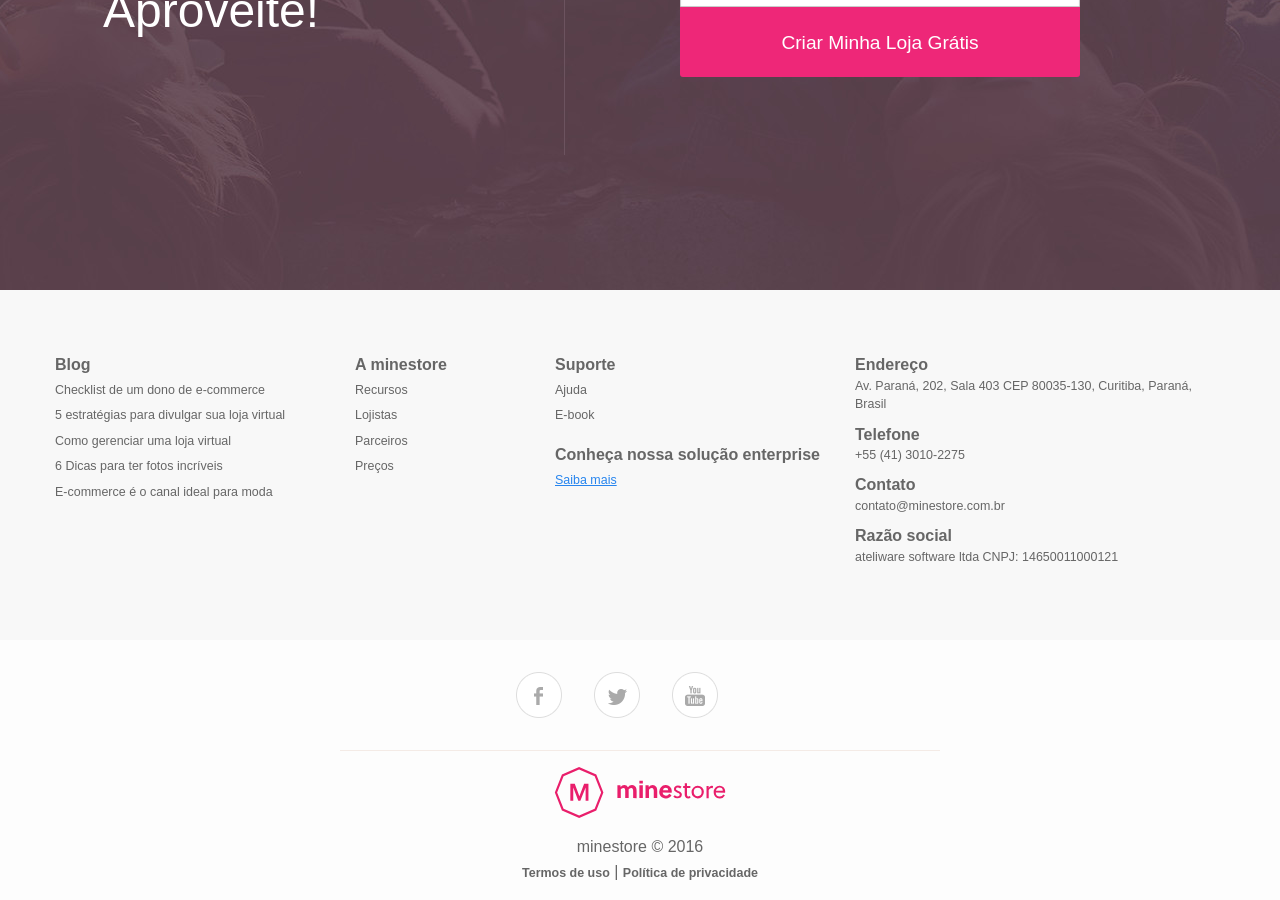
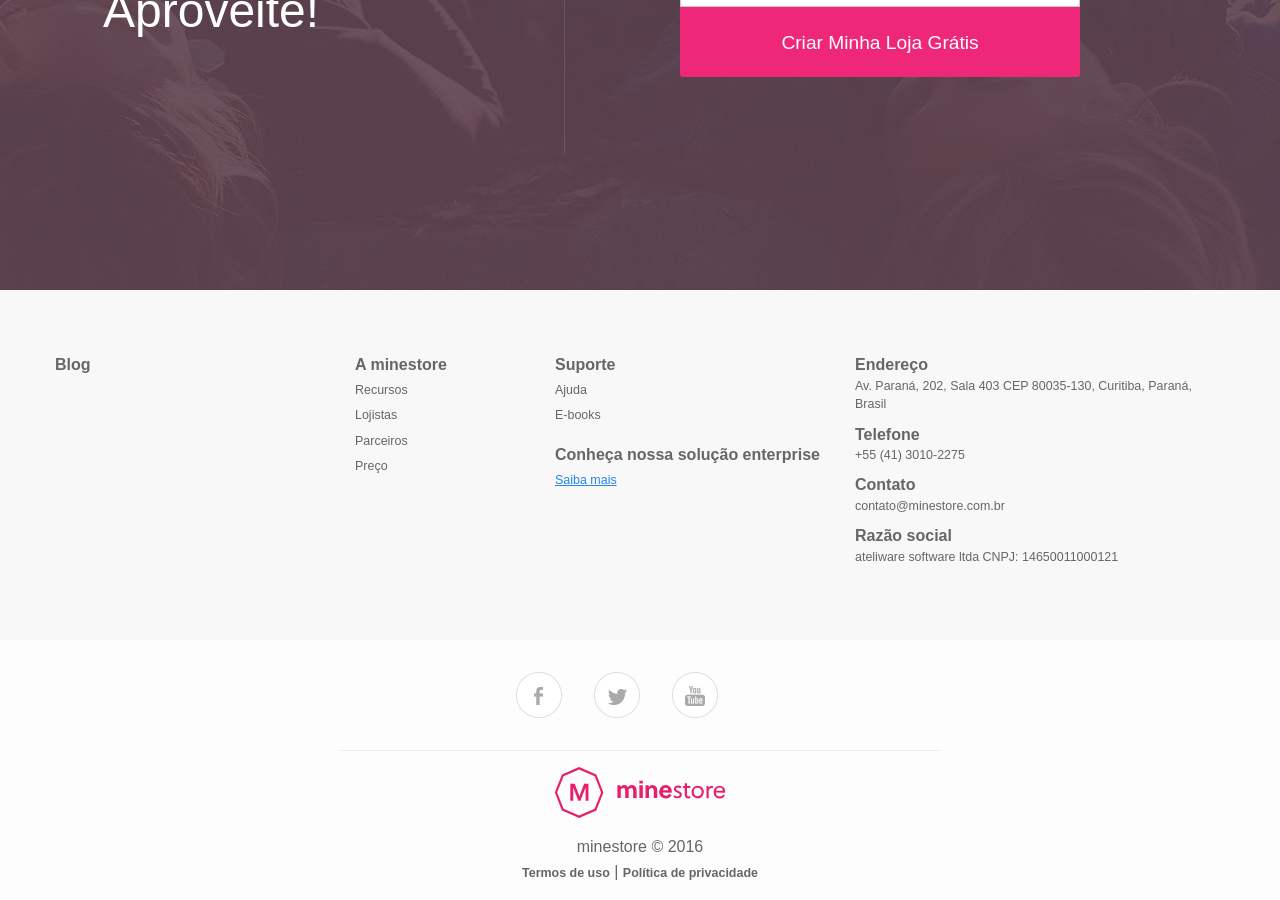
Before and after one commit to minestore/landing-2016, a Jekyll site: the page built from ebooks.html, in a window 1280 px wide and 900 px high, scrolled down 1842 px. Built offline with Jekyll 4.4.1, drawn with Linux system fonts in a browser that asks for light colours; nearby versions of some CDN libraries; some web fonts are replaced; library files that are not in the unit come from our copies.

Commit message:
Fixed routes.

```diff
--- a/_includes/footer.html
+++ b/_includes/footer.html
@@ -4,21 +4,21 @@
       <nav class="large-3 columns">
         <ul class="teste">
           <li><h4><strong>Blog</strong></h4></li>
-        <li><a class="hvr-underline-from-center" href="#">Checklist de um dono de e-commerce</a></li>
+          <!-- <li><a class="hvr-underline-from-center" href="#">Checklist de um dono de e-commerce</a></li>
           <li><a class="hvr-underline-from-center" href="#">5 estratégias para divulgar sua loja virtual</a></li>
           <li><a class="hvr-underline-from-center" href="#">Como gerenciar uma loja virtual</a></li>
           <li><a class="hvr-underline-from-center" href="#">6 Dicas para ter fotos incríveis</a></li>
-        <li><a class="hvr-underline-from-center" href="#">E-commerce é o canal ideal para moda</a></li>
+          <li><a class="hvr-underline-from-center" href="#">E-commerce é o canal ideal para moda</a></li> -->
         </ul>
       </nav>
 
       <nav class="large-2 columns">
         <ul>
           <li><h4><strong>A minestore</strong></h4></li>
-        <li><a class="hvr-underline-from-center" href="#">Recursos</a></li>
-        <li><a class="hvr-underline-from-center" href="#">Lojistas</a></li>
-        <li><a class="hvr-underline-from-center" href="#">Parceiros</a></li>
-        <li><a class="hvr-underline-from-center" href="#">Preços</a></li>
+          <li><a class="hvr-underline-from-center" href="{{ '/recursos' | prepend: site.baseurl }}">Recursos</a></li>
+          <li><a class="hvr-underline-from-center" href="{{ '/lojistas' | prepend: site.baseurl }}">Lojistas</a></li>
+          <li><a class="hvr-underline-from-center" href="{{ '/parceiros' | prepend: site.baseurl }}">Parceiros</a></li>
+          <li><a class="hvr-underline-from-center" href="{{ '/preco' | prepend: site.baseurl }}">Preço</a></li>
         </ul>
       </nav>
 
@@ -26,7 +26,7 @@
         <ul>
           <li><h4><strong>Suporte</strong></h4></li>
           <li><a class="hvr-underline-from-center" href="https://www.minestore.com.br/ajuda/">Ajuda</a></li>
-        <li><a class="hvr-underline-from-center" href="#">E-book</a></li>
+          <li><a class="hvr-underline-from-center" href="{{ '/e-books' | prepend: site.baseurl }}">E-books</a></li>
           <li><h4 class="conheca"><strong>Conheça nossa solução enterprise</strong></h4></li>
           <li><a class="saiba-mais" href="#">Saiba mais</a></li>
         </ul>
--- a/_includes/header-page.html
+++ b/_includes/header-page.html
@@ -12,9 +12,9 @@
         <li>
           <a class="hvr-underline-from-center" href="{{ '/lojistas' | prepend: site.baseurl }}">Lojistas</a></li>
         <li>
-          <a class="hvr-underline-from-center" href="{{ '/ebooks' | prepend: site.baseurl }}">E-books</a></li>
+          <a class="hvr-underline-from-center" href="{{ '/e-books' | prepend: site.baseurl }}">E-books</a></li>
         <li>
-          <a class="hvr-underline-from-center" href="{{ '/parceiros' | prepend: site.baseurl }}">parceiros</a></li>
+          <a class="hvr-underline-from-center" href="{{ '/parceiros' | prepend: site.baseurl }}">Parceiros</a></li>
         <li>
           <a class="hvr-underline-from-center" href="{{ '/blog' | prepend: site.baseurl }}">Blog</a></li>
         <li>
@@ -22,28 +22,5 @@
       </ul>
     </nav>
   </div>
-  <!--<div class="wrapper">
-
-    <a class="site-title" href="{{ site.baseurl }}/">{{ site.title }}</a>
-
-    <nav class="site-nav">
-      <a href="#" class="menu-icon">
-        <svg viewBox="0 0 18 15">
-          <path fill="#424242" d="M18,1.484c0,0.82-0.665,1.484-1.484,1.484H1.484C0.665,2.969,0,2.304,0,1.484l0,0C0,0.665,0.665,0,1.484,0 h15.031C17.335,0,18,0.665,18,1.484L18,1.484z"/>
-          <path fill="#424242" d="M18,7.516C18,8.335,17.335,9,16.516,9H1.484C0.665,9,0,8.335,0,7.516l0,0c0-0.82,0.665-1.484,1.484-1.484 h15.031C17.335,6.031,18,6.696,18,7.516L18,7.516z"/>
-          <path fill="#424242" d="M18,13.516C18,14.335,17.335,15,16.516,15H1.484C0.665,15,0,14.335,0,13.516l0,0 c0-0.82,0.665-1.484,1.484-1.484h15.031C17.335,12.031,18,12.696,18,13.516L18,13.516z"/>
-        </svg>
-      </a>
-
-      <div class="trigger">
-        {% for my_page in site.pages %}
-          {% if my_page.title %}
-          <a class="page-link" href="{{ my_page.url | prepend: site.baseurl }}">{{ my_page.title }}</a>
-          {% endif %}
-        {% endfor %}
-      </div>
-    </nav>
-
-  </div>-->
 
 </header>
--- a/_includes/header.html
+++ b/_includes/header.html
@@ -12,7 +12,7 @@
         <li>
           <a class="hvr-underline-from-center" href="{{ '/lojistas' | prepend: site.baseurl }}">Lojistas</a></li>
         <li>
-          <a class="hvr-underline-from-center" href="{{ '/ebooks' | prepend: site.baseurl }}">E-books</a></li>
+          <a class="hvr-underline-from-center" href="{{ '/e-books' | prepend: site.baseurl }}">E-books</a></li>
         <li>
           <a class="hvr-underline-from-center" href="{{ '/parceiros' | prepend: site.baseurl }}">parceiros</a></li>
         <li>
--- a/ebooks.html
+++ b/ebooks.html
@@ -1,7 +1,7 @@
 ---
 layout: default
 title: E-books
-permalink: /ebooks
+permalink: /e-books
 
 cta_text: Aqui não se<br> cadastrou?<br> Aproveite!
 ---
--- a/precos.html
+++ b/precos.html
@@ -1,7 +1,7 @@
 ---
 layout: default
 title: Preços
-permalink: /precos
+permalink: /preco
 
 cta_text: Aqui não se<br> cadastrou?<br> Aproveite!
 ---
```
Lines whose indentation alone changed are shown as unchanged.
